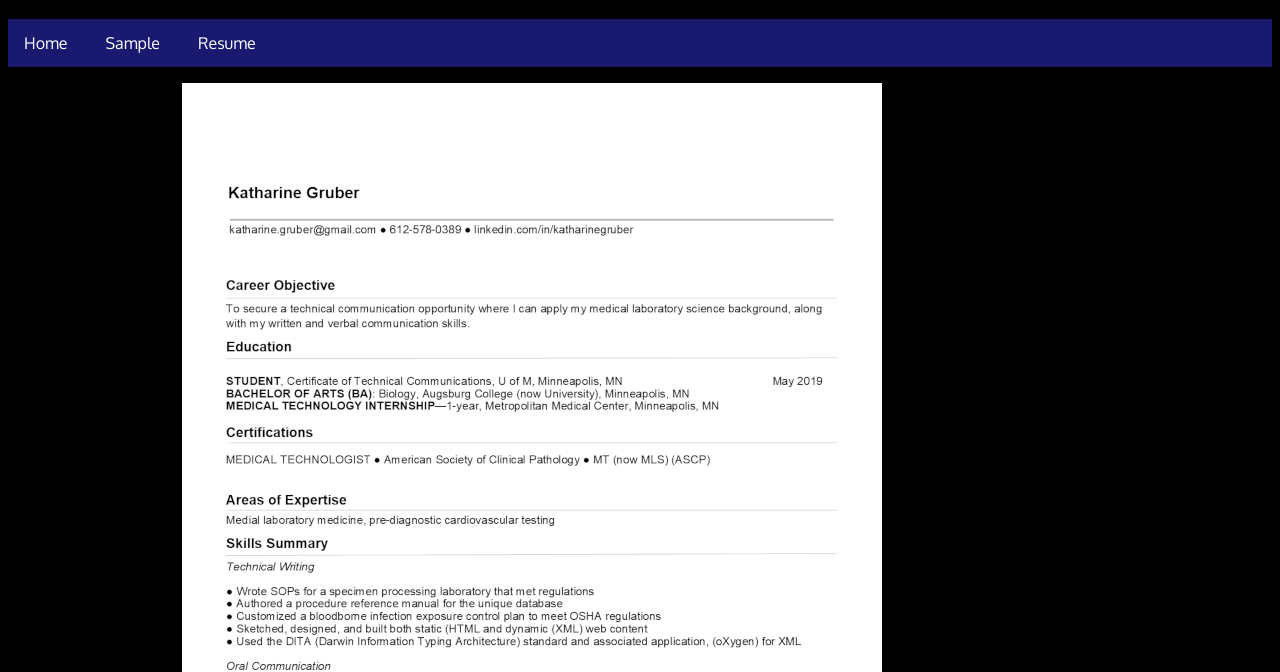
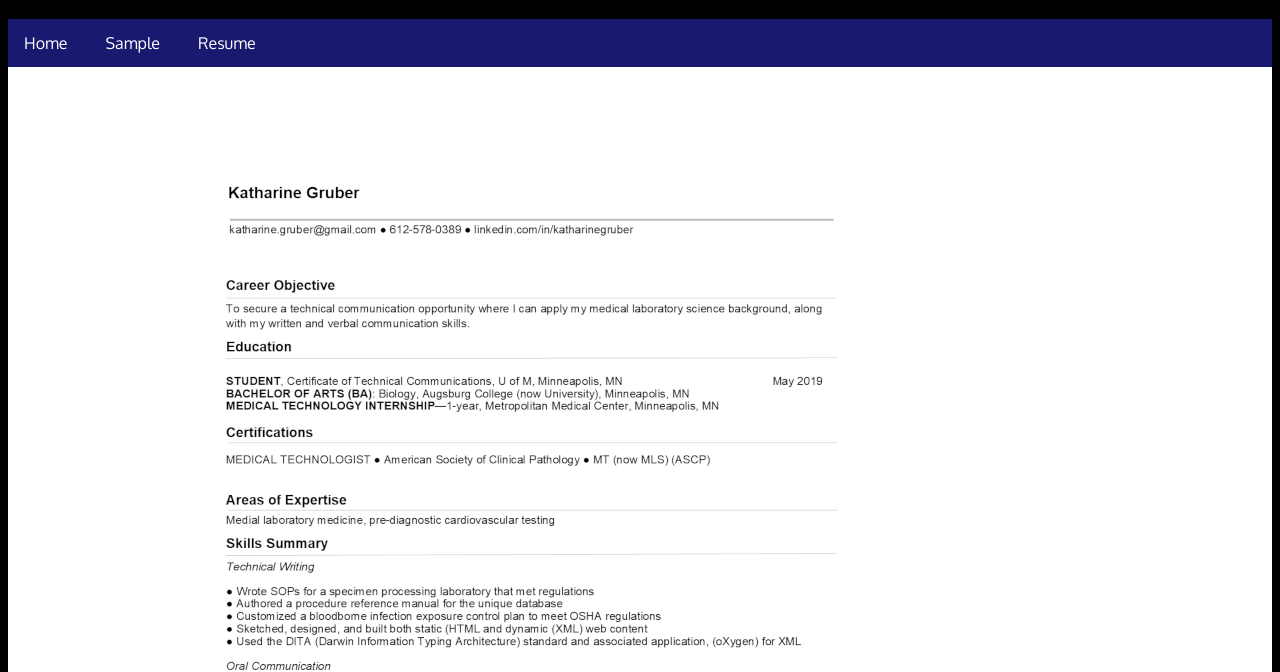
Before and after one commit to Grube199/KG_efolio, a plain HTML site: page resume.html in a window 1280 px wide. Shown: the part 129-801 px from the top of the page. Drawn offline with Linux system fonts and the light colour scheme.

Commit message:
Update styles.css
Changed styling back to white background colors

```diff
--- a/styles.css
+++ b/styles.css
@@ -141,11 +141,11 @@ background-color: white;
       			  grid-template-columns: 0.5fr 3fr 0.5fr;
       			}
       			.wrapperb > div {
-      				background: black;
+      				background: white;
       				padding: 1em;
       			}
       			.wrapperb > div:nth-child(odd){
-      				background: black;
+      				background: white;
       			}
 
 /*text area that shows what the spellcheck atrribute works with*/
```
